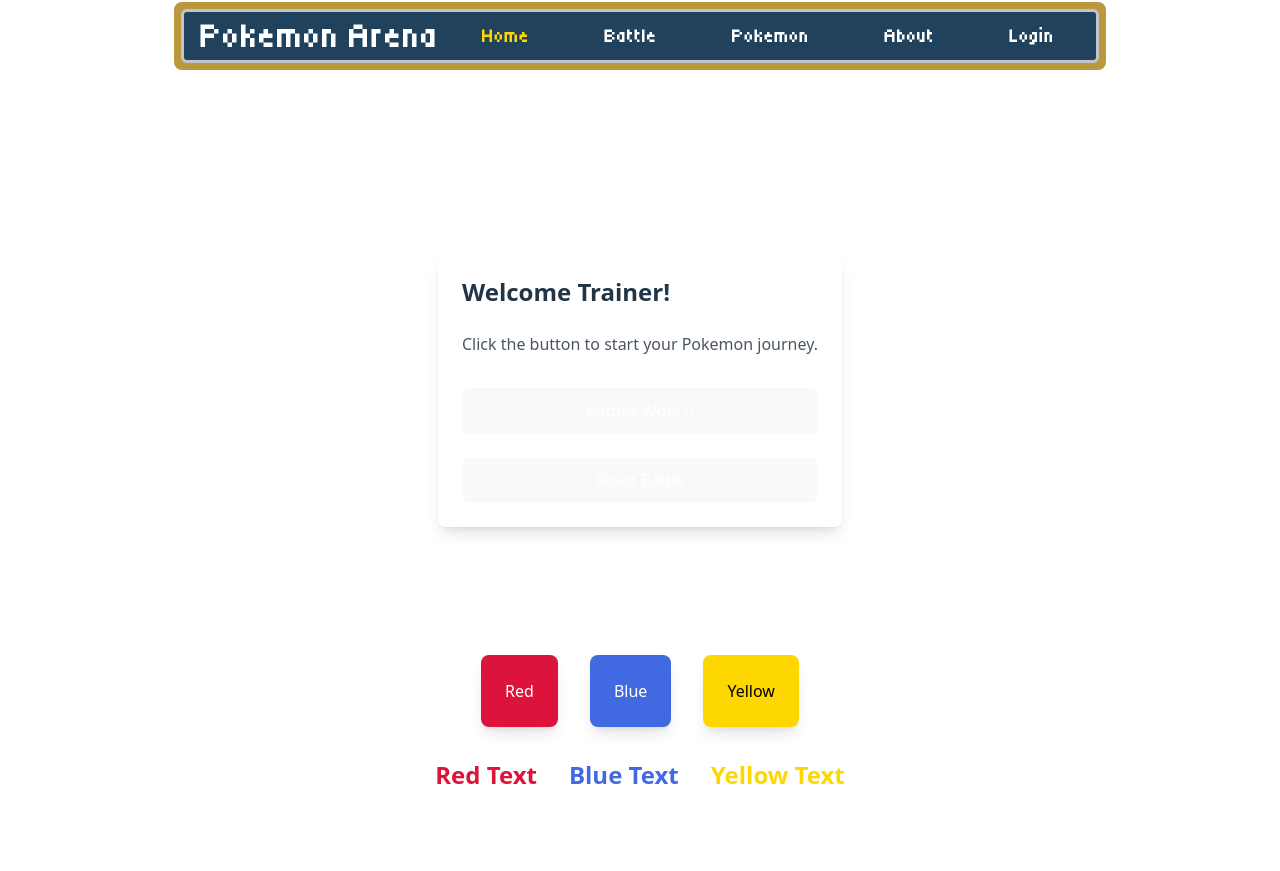
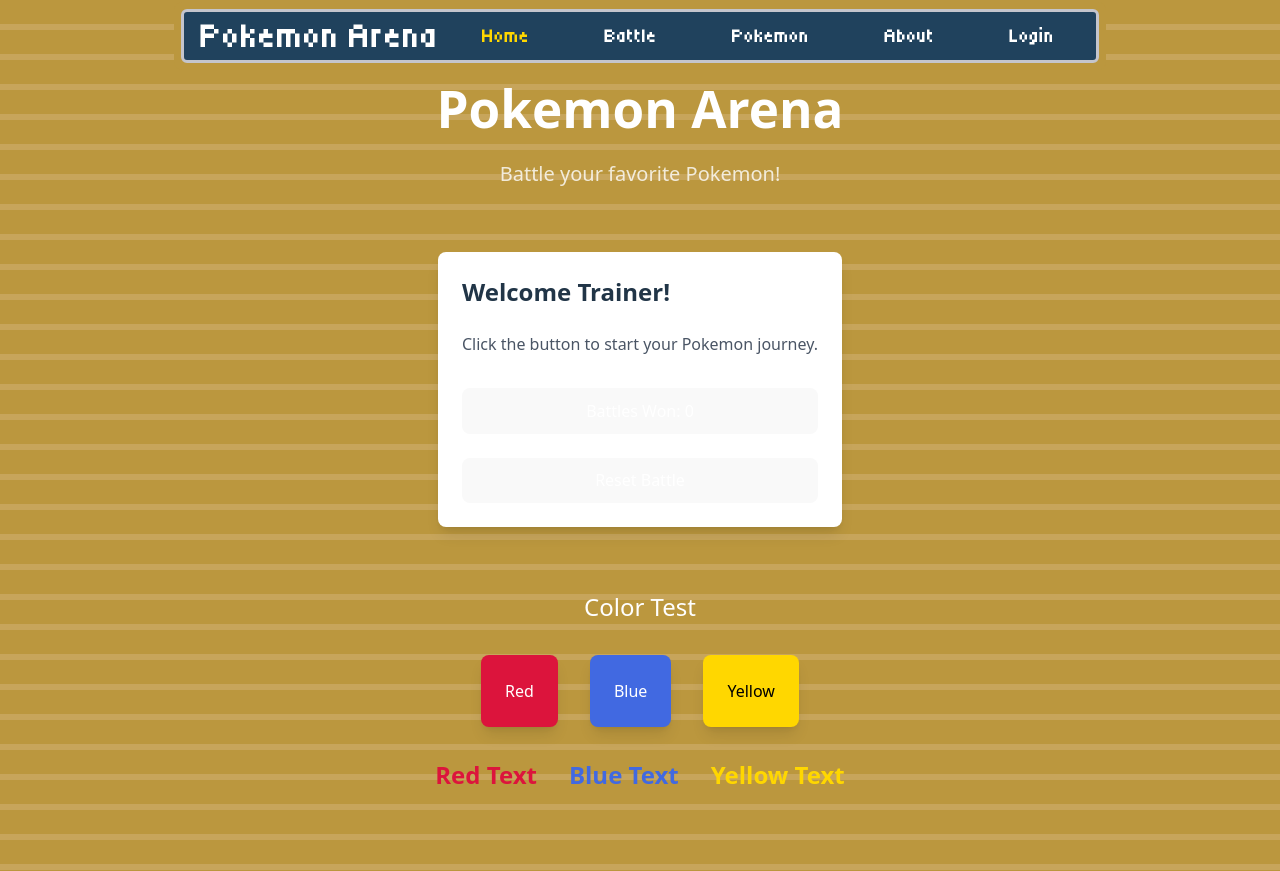
Before and after one commit to KrzysztofZdebski/Pokemon_Arena, a React (Vite) app in the folder Pokemon_Arena_React/: page / in a window 1280 px wide. Built offline with nearby package versions, Linux system fonts and the light colour scheme; no server answers; a web font is replaced by a local one.

Commit message:
experimenting with background

```diff
--- a/Pokemon_Arena_React/src/index.css
+++ b/Pokemon_Arena_React/src/index.css
@@ -67,6 +67,20 @@
   .bg-menu-blue{
     background-color: #20425D;
   }
+
+  .bg-striped-yellow {
+  background: repeating-linear-gradient(
+    to bottom,
+    #bb973e,           /* Main yellow */
+    #bb973e 16px,      /* Stripe thickness */
+    #c7a55b 16px,      /* Lighter stripe */
+    #c7a55b 24px       /* Stripe + gap thickness */
+  );
+}
+}
+
+html{
+  overflow-y: scroll;
 }
 
 :root {
@@ -76,7 +90,13 @@
 
   color-scheme: light dark;
   color: rgba(255, 255, 255, 0.87);
-  background-color: #063610;
+  background: repeating-linear-gradient(
+    to bottom,
+    #bb973e,           /* Main yellow */
+    #bb973e 24px,      /* Stripe thickness */
+    #c7a55b 10px,      /* Lighter stripe */
+    #c7a55b 30px       /* Stripe + gap thickness */
+  );
 
   font-synthesis: none;
   text-rendering: optimizeLegibility;
--- a/Pokemon_Arena_React/src/pages/About.jsx
+++ b/Pokemon_Arena_React/src/pages/About.jsx
@@ -1,7 +1,7 @@
 function About() {
   return (
     <>
-    <div className="w-screen min-h-screen bg-gradient-to-br from-purple-600 to-pokemon-blue">
+    <div className="w-screen min-h-screen max-w-screen bg-gradient-to-br from-purple-600 to-pokemon-blue">
       <div className="container px-6 py-12 mx-auto">
         <header className="mb-16 text-center">
           <h1 className="mb-6 text-5xl font-bold text-white">
```
